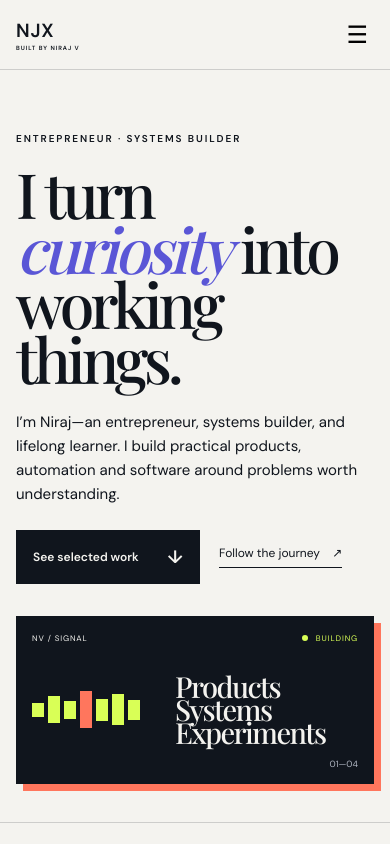
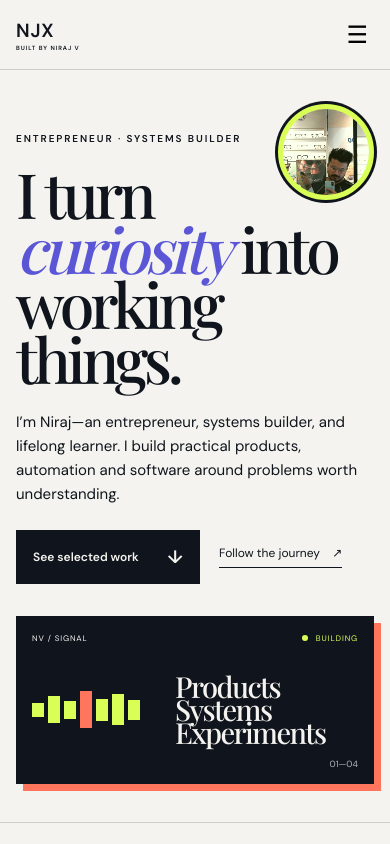
Before and after one commit to nirajvijay/njx-portfolio, a React (Vite) app: page / in a window 390 px wide. Shown: the top 844 px of the page. Built offline with nearby package versions, Linux system fonts and the light colour scheme; a web font is replaced by a local one.

Commit message:
Show framed portrait in mobile hero

```diff
--- a/src/mobile-profile-seal.css
+++ b/src/mobile-profile-seal.css
@@ -1,5 +1,5 @@
 @media(max-width:720px){
-  .p-hero-portrait{display:none}
-  .p-hero-copy .p-kicker{padding-right:0}
+  .p-hero-portrait{display:block;position:absolute;top:34px;right:16px;width:96px;height:96px;border:5px solid var(--p-lime);box-shadow:0 0 0 3px var(--p-ink);z-index:3}
+  .p-hero-copy .p-kicker{padding-right:112px}
   .p-hero-actions .p-quiet-link{padding-bottom:6px}
 }
```
